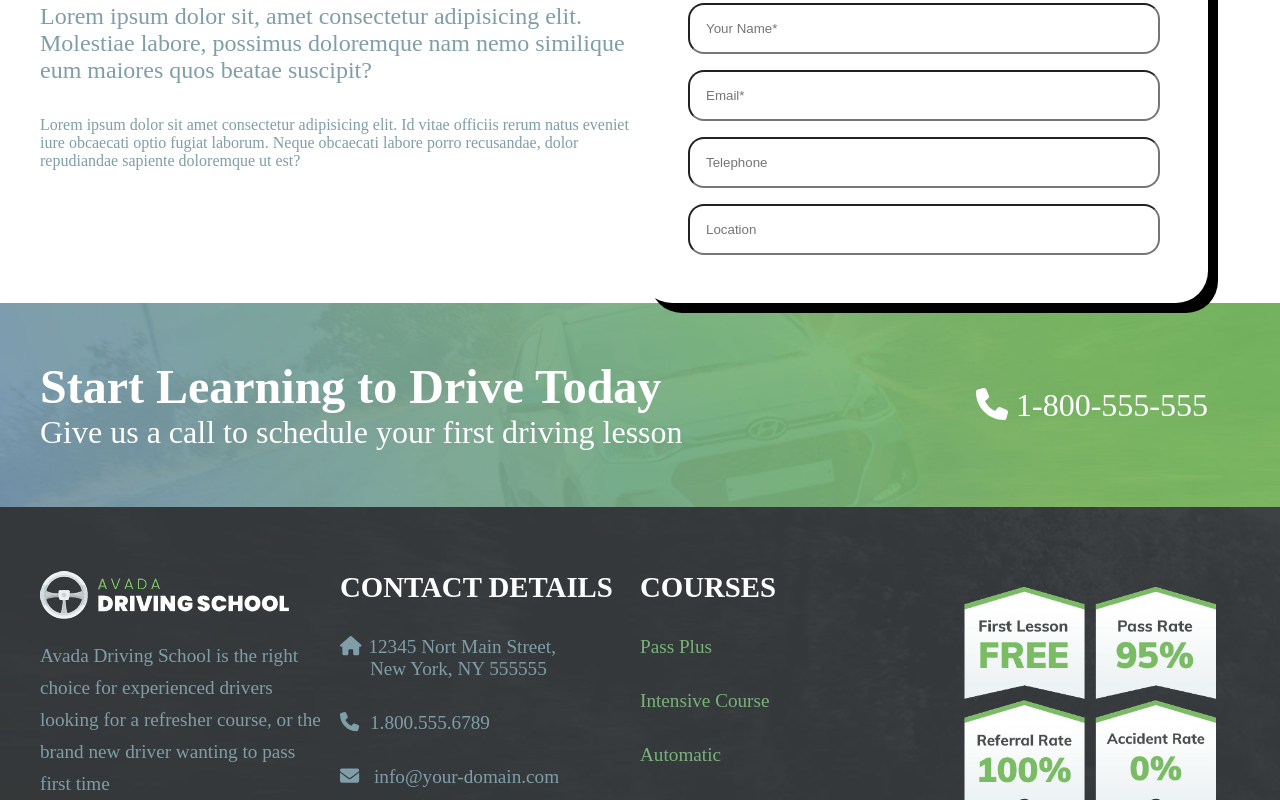
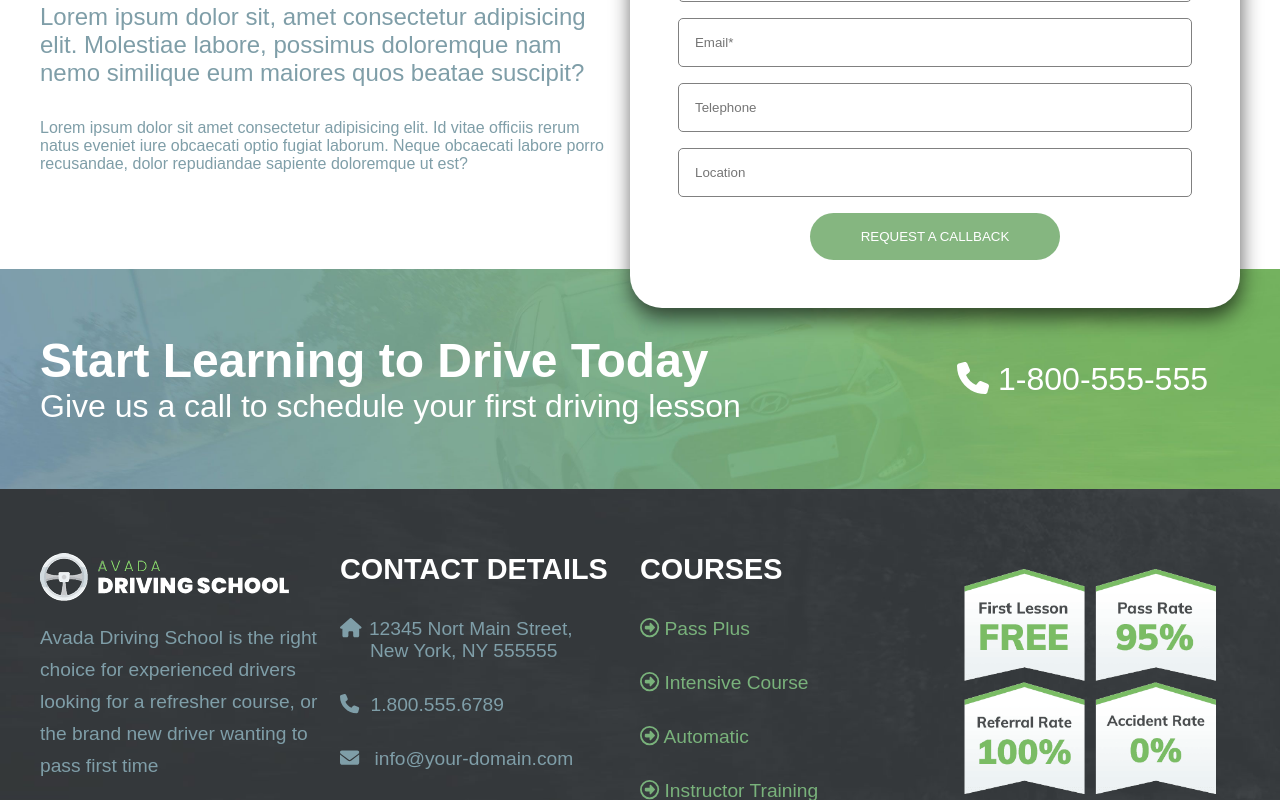
Before and after one commit to FedericoCapitani/proj-html-vuejs, a Vue app: page / in a window 1280 px wide. Shown: the part 880-1680 px from the top of the page. Built offline with nearby package versions, Linux system fonts and the light colour scheme.

Commit message:
fix box shadow and correct positions sign up form

```diff
--- a/src/App.vue
+++ b/src/App.vue
@@ -23,12 +23,13 @@
         <div class="sign-up_form d_flex">
           <h3>First Lesson Free!</h3>
           <p>When you make a block booking with us your first lesson is included free</p>
-          <form action="" class="form d_flex">
+          <form action="" class="form d_flex" id="form1">
             <input type="text" placeholder="Your Name*">
             <input type="text" placeholder="Email*">
             <input type="text" placeholder="Telephone">
             <input type="text" placeholder="Location">
           </form>
+          <button class="sign_up_btn" form="form1">REQUEST A CALLBACK</button>
         </div>
       </div>
 
@@ -44,6 +45,10 @@
             </p>
           </div>
         </div>
+      </div>
+
+      <div class="course_plans">
+
       </div>
 
     </main>
--- a/src/assets/scss/style.scss
+++ b/src/assets/scss/style.scss
@@ -2,6 +2,7 @@
     margin: 0;
     padding: 0;
     box-sizing: border-box;
+    font-family: 'Montserrat', sans-serif;
 }
 
 .d_flex{
@@ -74,9 +75,12 @@
 .sign-up{
     max-width: 1200px;
     margin: 0 auto;
+    position: relative;
     .sign-up_info{
         margin-top: 4rem;
         width: 50%;
+        padding-bottom: 6rem;
+        padding-right: 2rem;
         h3{
             color: $cube-grey;
             font-size: 3rem;
@@ -91,11 +95,25 @@
         }
     }
     .sign-up_form{
+        background-color: $cube-white;
+        position: absolute;
+        right: 0;
+        top: -50px;
         border-radius: 2rem;
         padding: 3rem;
         flex-direction: column;
-        box-shadow: 10px 10px;
+        box-shadow: 1px 10px 20px rgba(0, 0, 0, 0.61);
         text-align: center;
+        .sign_up_btn{
+            margin-top: 1rem;
+            padding: 1rem 2rem;
+            border-radius: 2rem;
+            border: none;
+            color: $cube-white;
+            background-color: $median-green;
+            width: 250px;
+            align-self: center;
+        }
         h3{
             color: $cube-green;
             font-size: 2rem;
@@ -109,7 +127,8 @@
             input{
                 padding: 1rem;
                 width: 100%;
-                border-radius: 1rem;
+                border-radius: 5px;
+                border: 1px solid gray;
             }
         }
     }
@@ -127,7 +146,7 @@
     }
     .call_text, .call_number{
         color: $cube-white;
-        padding: 3.5rem 0;
+        padding: 4rem 0;
         h3{
             font-size: 3rem;
         }
--- a/src/components/FooterComponent.vue
+++ b/src/components/FooterComponent.vue
@@ -17,10 +17,10 @@
         <div class="footer_col">
           <h4>COURSES</h4>
           <ul>
-            <li class="courses"> <span>Pass Plus</span></li>
-            <li class="courses"> <span>Intensive Course</span></li>
-            <li class="courses"> <span>Automatic</span></li>
-            <li class="courses"> <span>Instructor Training</span></li>
+            <li class="courses"> <font-awesome-icon :icon="['far', 'circle-right']" /> <span>Pass Plus</span></li>
+            <li class="courses"> <font-awesome-icon :icon="['far', 'circle-right']" /> <span>Intensive Course</span></li>
+            <li class="courses"> <font-awesome-icon :icon="['far', 'circle-right']" /> <span>Automatic</span></li>
+            <li class="courses"> <font-awesome-icon :icon="['far', 'circle-right']" /> <span>Instructor Training</span></li>
           </ul>
         </div>
         <div class="footer_col d_flex">
--- a/src/main.js
+++ b/src/main.js
@@ -7,7 +7,7 @@ import { faPhone } from '@fortawesome/free-solid-svg-icons'
 import { faHouse } from '@fortawesome/free-solid-svg-icons'
 import { faEnvelope } from '@fortawesome/free-solid-svg-icons'
 import { faLink } from '@fortawesome/free-solid-svg-icons'
-import { faCircleRight as farCircleRight } from '@fortawesome/free-regular-svg-icons'
+import { faCircleRight} from '@fortawesome/free-regular-svg-icons'
 import { faFacebook } from '@fortawesome/free-brands-svg-icons'
 import { faTwitter } from '@fortawesome/free-brands-svg-icons'
 import { faYoutube } from '@fortawesome/free-brands-svg-icons'
@@ -15,7 +15,7 @@ import { faInstagram } from '@fortawesome/free-brands-svg-icons'
 
 import { FontAwesomeIcon } from '@fortawesome/vue-fontawesome'
 
-library.add(faPhone, faHouse, faEnvelope, faLink, farCircleRight, faTwitter, faYoutube, faFacebook, faInstagram)
+library.add(faPhone, faHouse, faEnvelope, faLink, faCircleRight, faTwitter, faYoutube, faFacebook, faInstagram)
 
 Vue.component('font-awesome-icon', FontAwesomeIcon)
 
```
